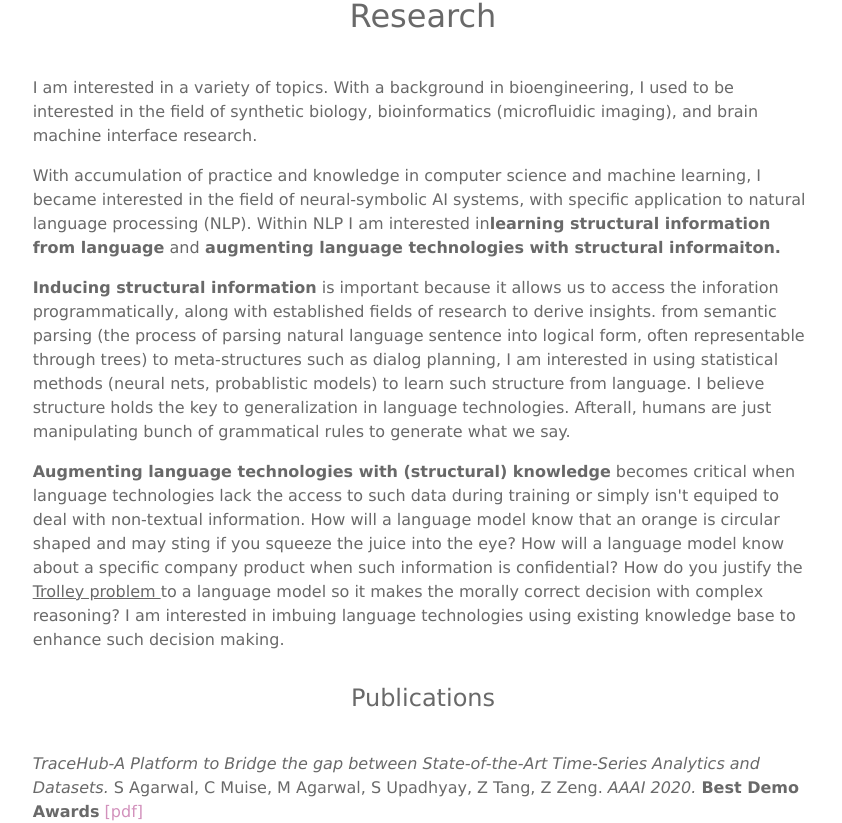
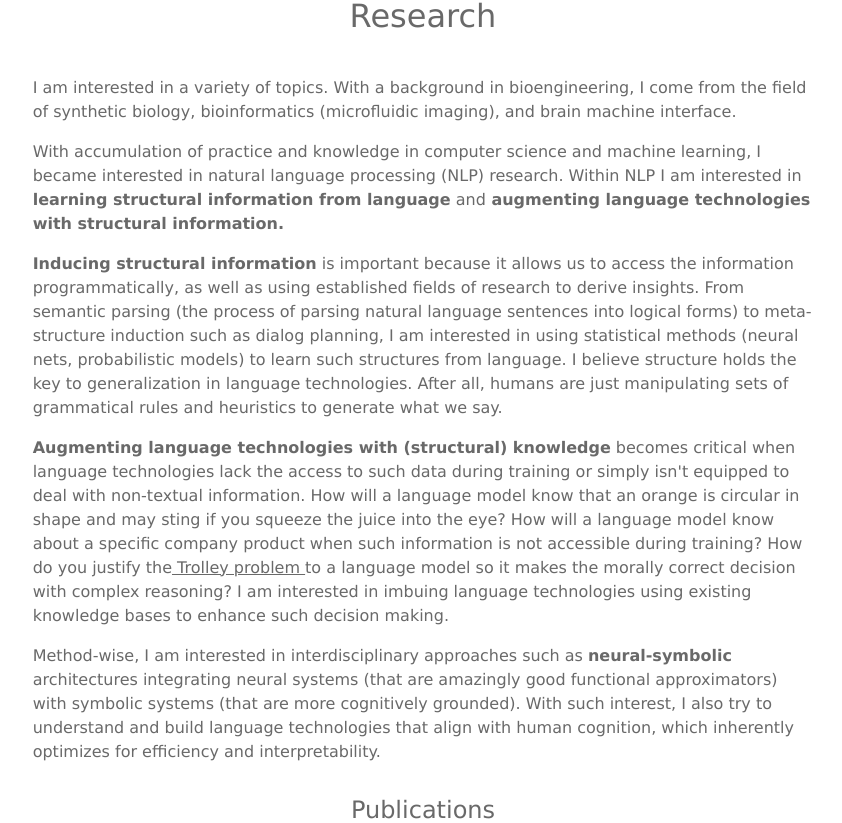
Before and after one commit to PootieT/tang_space, a React (Create React App) app: page /research in a window 1280 px wide. Shown: the part 537-1360 px from the top of the page, without its empty margins (217-1059 px from the left). Built offline with nearby package versions, Linux system fonts and the light colour scheme.

Commit message:
reword and spell check

```diff
--- a/src/components/spaces/Research/ResearchSpace.jsx
+++ b/src/components/spaces/Research/ResearchSpace.jsx
@@ -17,38 +17,44 @@ export default class ResearchSpace extends Component {
           <Col md={ {span: 8, offset: 2 }}>
             <p>
               I am interested in a variety of topics.
-              With a background in bioengineering, I used to be interested in the field
+              With a background in bioengineering, I come from the field
               of synthetic biology, bioinformatics (microfluidic imaging), and brain machine
-              interface research.
+              interface.
             </p>
             <p>
               With accumulation of practice and knowledge in computer science and machine learning,
-              I became interested in the field of neural-symbolic AI systems, with specific
-              application to natural language processing (NLP). Within NLP I am interested in
-              <b>learning structural information from language</b> and
-              <b> augmenting language technologies with structural informaiton.</b>
+              I became interested in natural language processing (NLP) research. Within NLP I am interested in
+              <b> learning structural information from language</b> and
+              <b> augmenting language technologies with structural information.</b>
             </p>
             <p>
-              <b>Inducing structural information</b> is important because it allows us to access the inforation
-                programmatically, along with established fields of research to derive insights.
-                from semantic parsing (the process of parsing natural language sentence into
-                logical form, often representable through trees) to meta-structures such as
+              <b>Inducing structural information</b> is important because it allows us to access the information
+              programmatically, as well as using established fields of research to derive insights.
+              From semantic parsing (the process of parsing natural language sentences into
+              logical forms) to meta-structure induction such as
               dialog planning, I am interested in using statistical methods (neural nets,
-                probablistic models) to learn such structure from language. I believe structure
-                holds the key to generalization in language technologies. Afterall, humans are just
-                manipulating bunch of grammatical rules to generate what we say.
+              probabilistic models) to learn such structures from language. I believe structure
+              holds the key to generalization in language technologies. After all, humans are just
+              manipulating sets of grammatical rules and heuristics to generate what we say.
             </p>
             <p>
               <b>Augmenting language technologies with (structural) knowledge</b> becomes
               critical when language technologies lack the access to such data during training or
-                simply isn't equiped to deal with non-textual information. How will a language model know
-                that an orange is circular shaped and may sting if you squeeze the juice into the eye?
+              simply isn't equipped to deal with non-textual information. How will a language model know
+              that an orange is circular in shape and may sting if you squeeze the juice into the eye?
               How will a language model know about a specific company product when such information
-                is confidential? How do you justify the
+              is not accessible during training? How do you justify the
               <a href="https://en.wikipedia.org/wiki/Trolley_problem" className="obvious-link"> Trolley problem </a>
               to a language model so it makes the morally correct decision with complex reasoning?
-                I am interested in imbuing language technologies using existing knowledge base to
+              I am interested in imbuing language technologies using existing knowledge bases to
               enhance such decision making.
+            </p>
+            <p>
+              Method-wise, I am interested in interdisciplinary approaches such as <b>neural-symbolic </b>
+              architectures integrating neural systems (that are amazingly good functional approximators) with
+              symbolic systems (that are more cognitively grounded). With such interest, I also try to
+              understand and build language technologies that align with human cognition, which inherently
+              optimizes for efficiency and interpretability.
             </p>
             <Row className="justify-content-md-center">
               <h4>Publications</h4>
```
Lines whose indentation alone changed are shown as unchanged.
